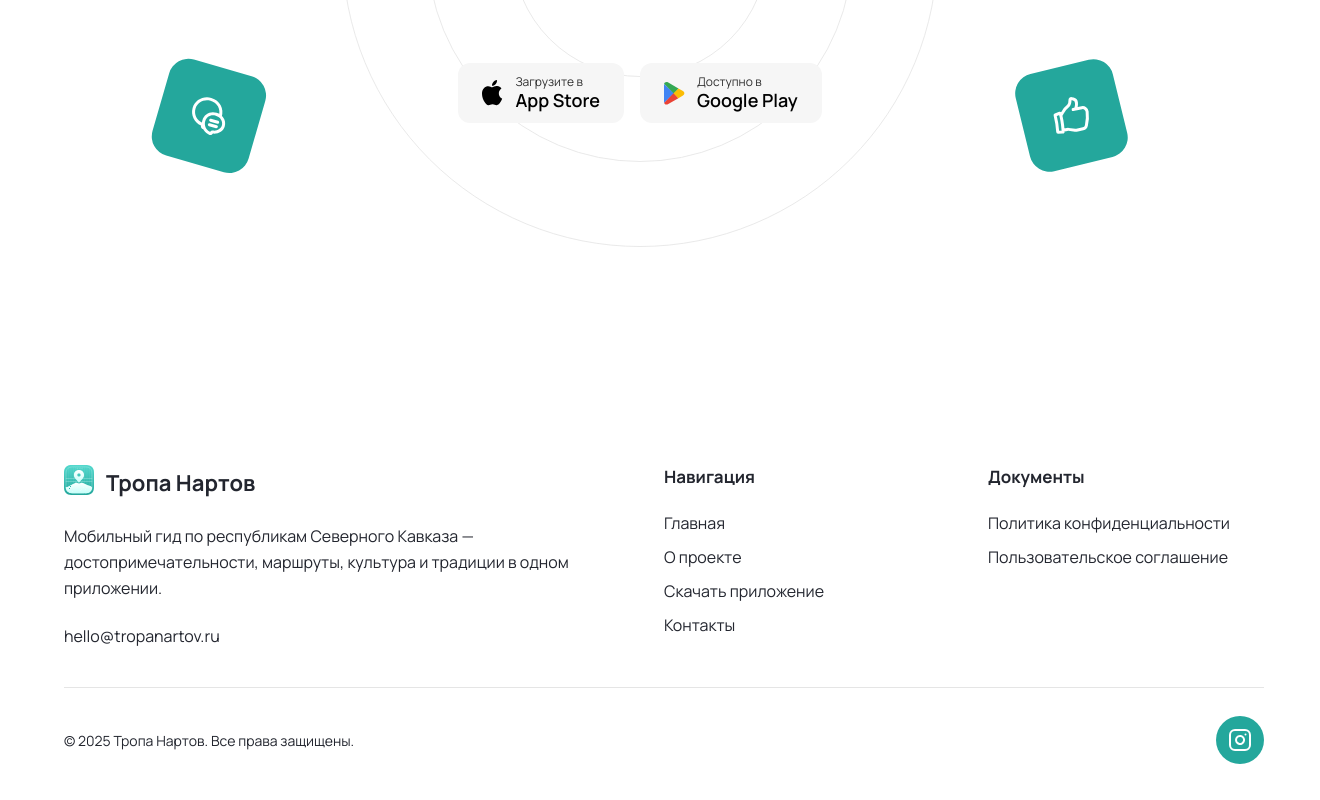
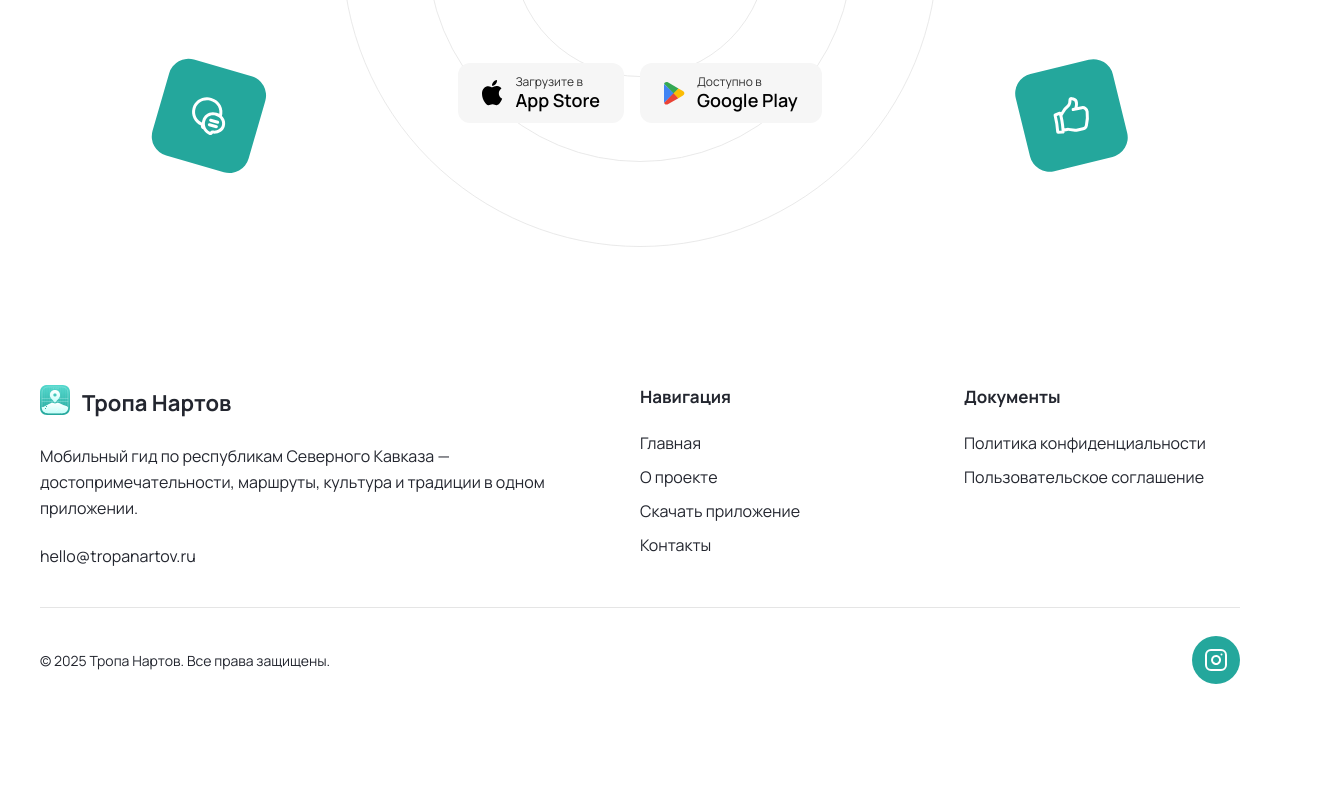
Before and after one commit to jozef5642/tropa_nartov_web, a Next.js app: page / in a window 1280 px wide. Shown: the part 4269-5069 px from the top of the page, 1320 px wide, since content can reach past the window. After the commit the page ends 4961 px from the top, so only its background shows below. Built offline with nearby package versions, Linux system fonts and the light colour scheme.

Commit message:
ready project

```diff
--- a/src/components/footer/Footer.module.css
+++ b/src/components/footer/Footer.module.css
@@ -140,8 +140,9 @@
 /* Ноутбук (до 1280px) */
 @media (max-width: 1280px) {
     .footer {
-        padding: 64px 24px 28px 24px;
-        margin-top: 64px;
+        padding: 0;
+        width: 100%;
+        margin-top: 48px;
     }
 
     .footer_content {
@@ -165,7 +166,8 @@
 /* Планшет (до 1024px) */
 @media (max-width: 1024px) {
     .footer {
-        padding: 48px 24px 24px 24px;
+        padding: 0;
+        width: 100%;
         margin-top: 48px;
     }
 
```
